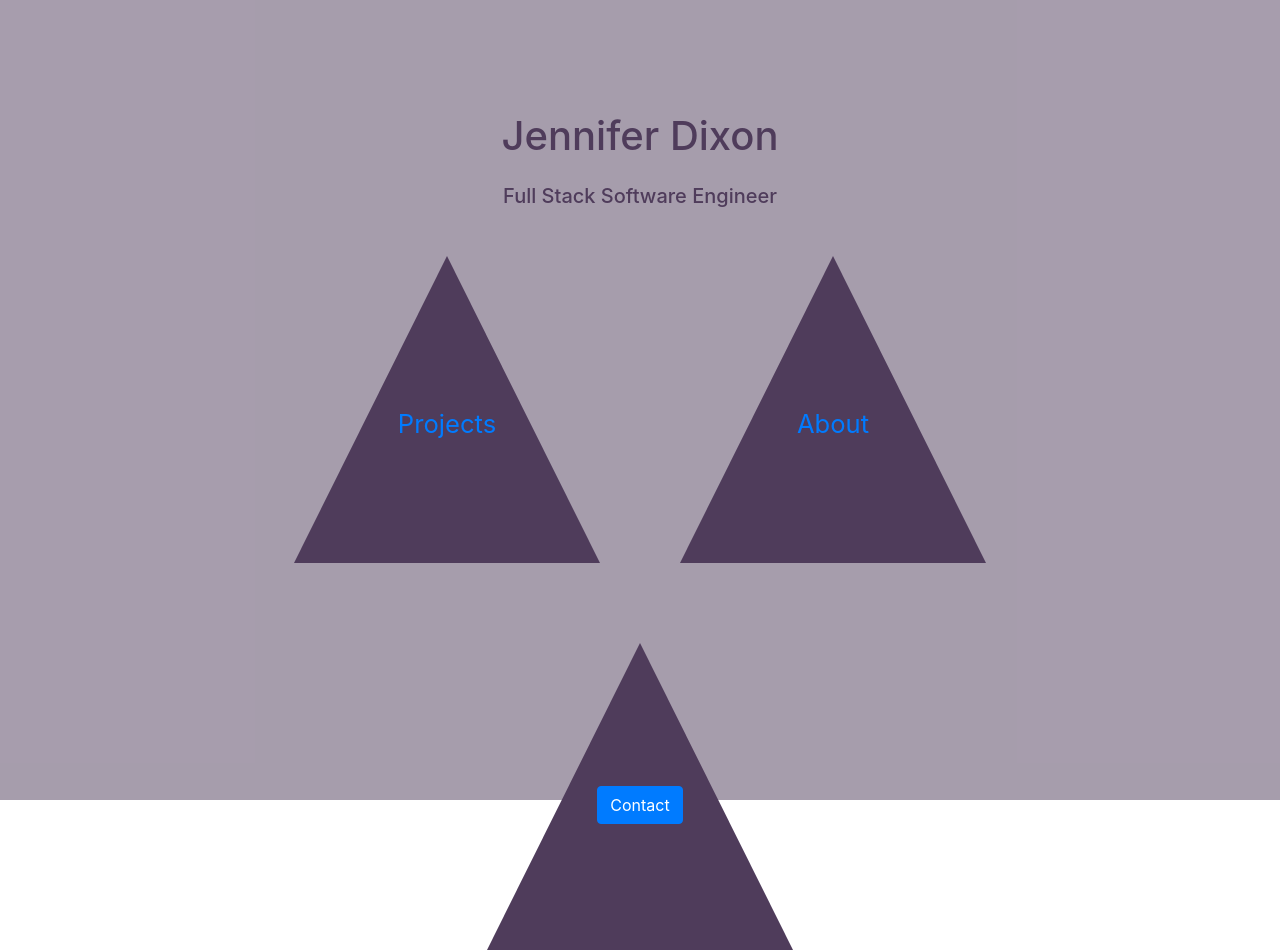
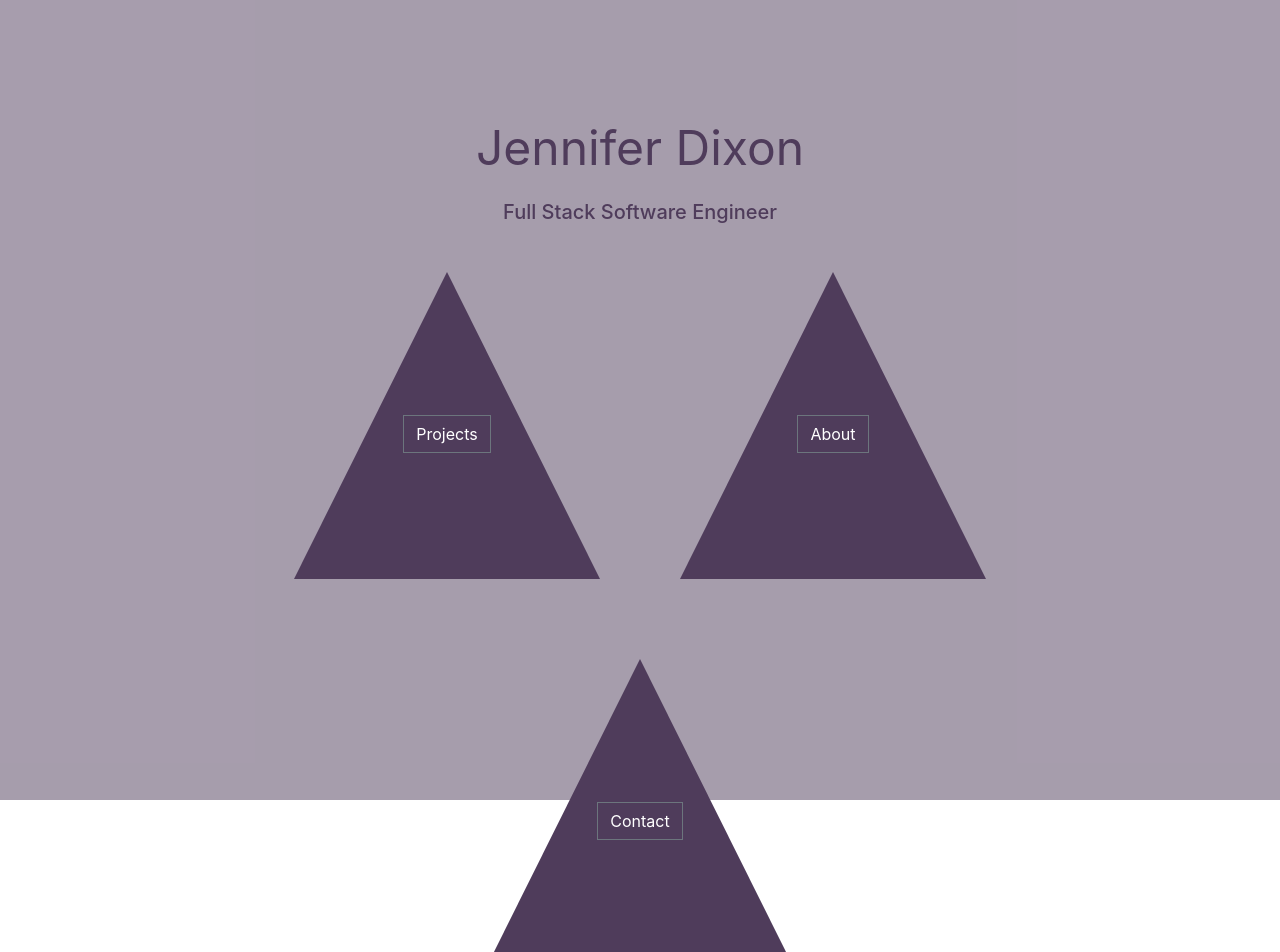
Before and after one commit to jennifro/Portfolio, a React (Create React App) app: page / in a window 1280 px wide. Shown: the top 952 px of the page. Built offline with nearby package versions, Linux system fonts and the light colour scheme.

Commit message:
Merged in stashed design and modal changes.

```diff
--- a/src/components/home.css
+++ b/src/components/home.css
@@ -7,9 +7,10 @@
 
 .main-title {
   padding-top: 4vh;
-  padding-bottom: 2vh;
+  /* padding-bottom: 1vh; */
   text-align: center;
   color: rgba(79, 60, 91, 1.0);
+  font-size: 3em;
 }
 
 .intro-blurb {
--- a/src/components/home.js
+++ b/src/components/home.js
@@ -1,11 +1,14 @@
 import React, { Component } from 'react';
-import { Button, Modal } from 'react-bootstrap';
+import { Button, Modal, ButtonToolbar } from 'react-bootstrap';
 
 import Contact from './contact';
+import ProjectContainer from './projects';
+import About from './about';
+
 import './home.css'
 
 
-const MainTitle = () => <h1 className="main-title">Jennifer Dixon</h1>;
+const MainTitle = () => <p className="main-title">Jennifer Dixon</p>;
 
 const IntroBlurb = () => (
   <h5 className="intro-blurb">
@@ -43,13 +46,21 @@ class ModalToggle extends Component {
 
   render() {
 
-    const ModalContent = this.props.modalContent
+    const ModalContent = this.props.modalContent;
 
     return (
       <div>
-        <Button onClick={this.toggleModal}>{this.props.modalBtnLabel}</Button>
-        <Modal show={this.state.isModalOpen}>
-          <Modal.Body><ModalContent /></Modal.Body>
+        <Button onClick={this.toggleModal}
+          variant="outline-secondary" className="modal-btn" >
+          {this.props.modalBtnLabel}
+        </Button>
+        <Modal show={this.state.isModalOpen} onHide={this.handleModalClose} >
+          <Modal.Header closeButton >
+            <Modal.Title>{this.props.modalTitle}</Modal.Title>
+          </Modal.Header>
+          <Modal.Body>
+            <ModalContent />
+          </Modal.Body>
         </Modal>
       </div>
     )
@@ -68,14 +79,26 @@ class HomePage extends Component {
 
         <nav id="nav-menu justify-content-center">
           <ul className="nav justify-content-center" id="nav-bar">
-            <li className="nav-item" id="1">
-              <a className="nav-link" href="/projects">Projects</a>
+            <li className="nav-item justify-content-center" id="proj">
+              <ModalToggle
+                modalContent={ProjectContainer}
+                modalBtnLabel="Projects"
+                modalTitle="Apps & Projects by Jennifer"
+              />
             </li>
-    	      <li className="nav-item" id="2">
-              <a className="nav-link" href="/about">About</a>
+    	      <li className="nav-item" id="abt">
+              <ModalToggle
+                modalContent={About}
+                modalBtnLabel="About"
+                modalTitle="About Jennifer"
+              />
             </li>
-            <li className="nav-item" id="3" >
-              <ModalToggle modalContent={Contact} modalBtnLabel="Contact" />
+            <li className="nav-item" id="cont">
+              <ModalToggle
+                modalContent={Contact}
+                modalBtnLabel="Contact"
+                modalTitle="Contact Jennifer"
+              />
             </li>
         	</ul>
         </nav>
```
